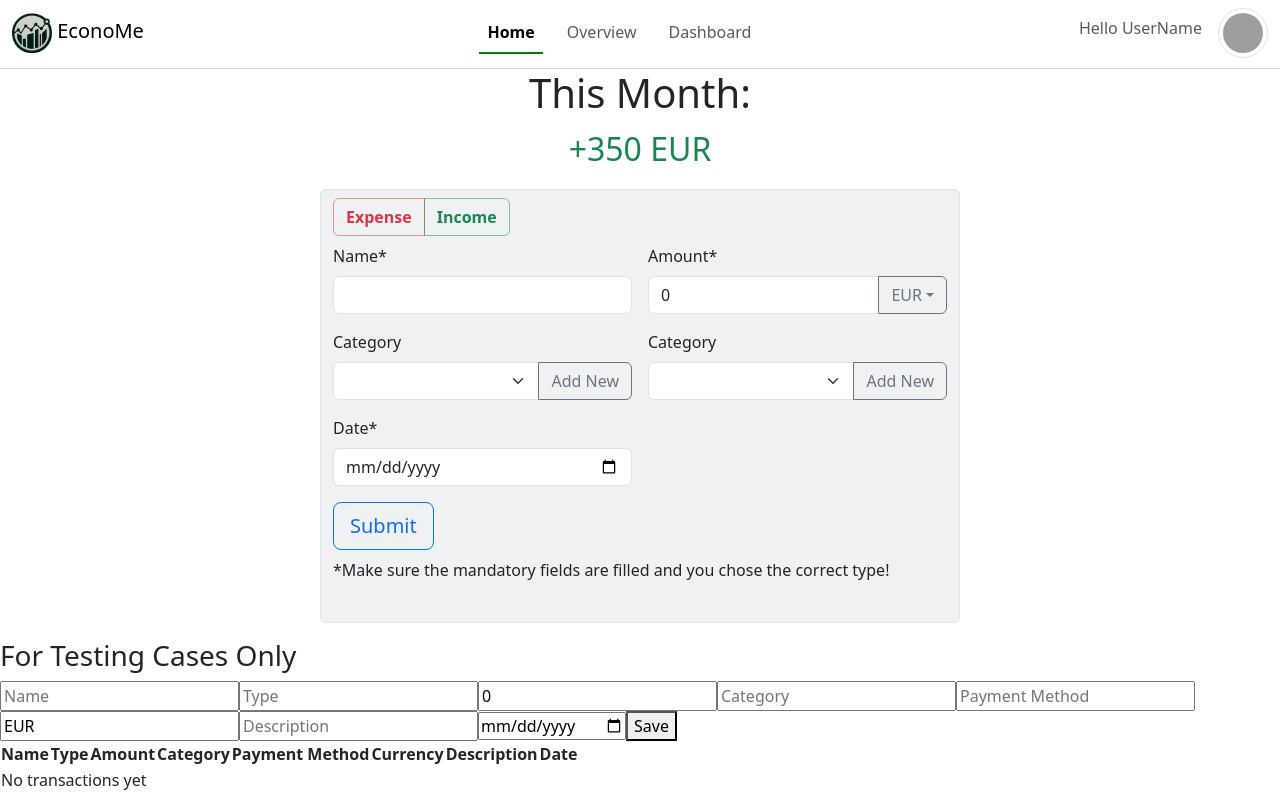
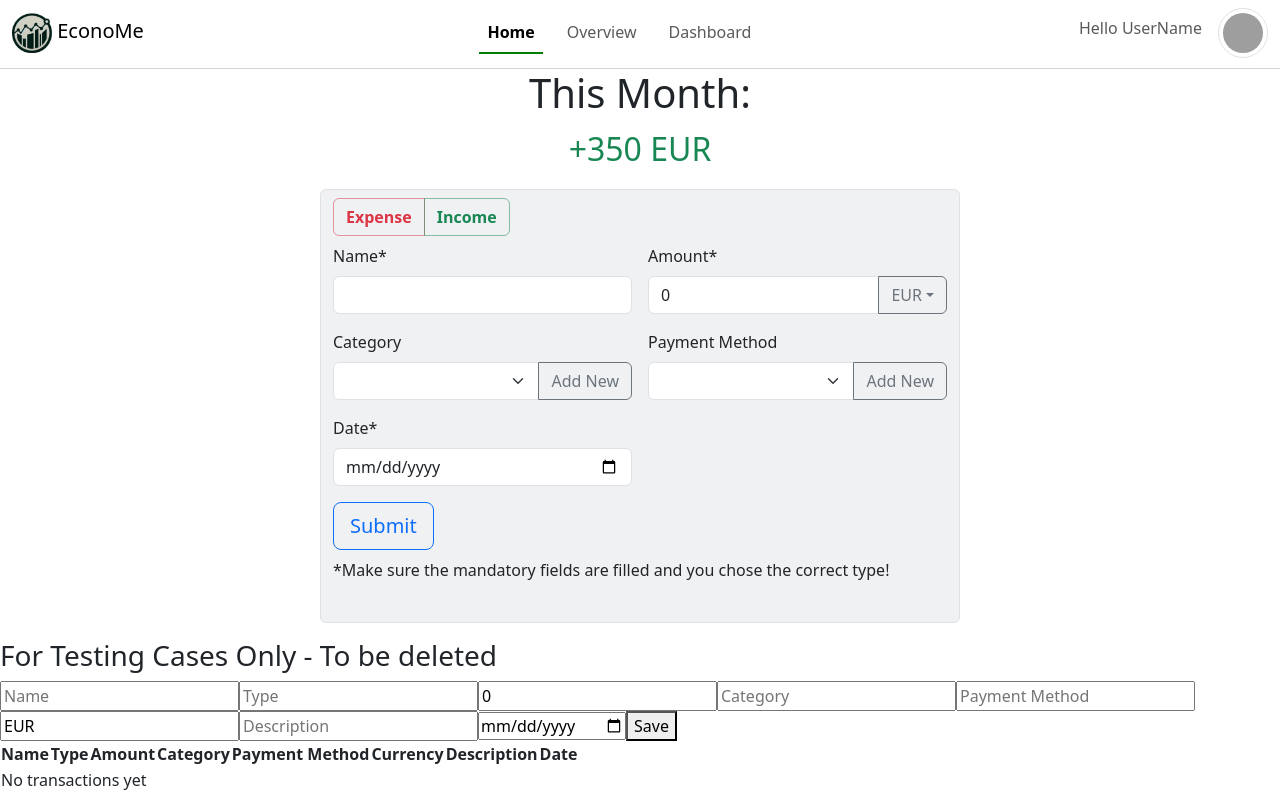
Before and after one commit to flabbaholt/EconoMe-webtech-frontend, a Vue app: page / in a window 1280 px wide. Built offline with nearby package versions, Linux system fonts and the light colour scheme; grey boxes are pictures that could not be loaded.

Commit message:
small adjustments

```diff
--- a/src/components/TransactionForm.vue
+++ b/src/components/TransactionForm.vue
@@ -1,5 +1,5 @@
 <script setup lang="ts">
-import { ref, computed } from 'vue';
+import { ref } from 'vue';
 import AddOptionModal from "@/components/AddOptionModal.vue";
 
 interface Transaction {
@@ -125,7 +125,7 @@ function save() {
         </div>
       </div>
       <div class="col-md-6">
-        <label for="payment" class="form-label">Category</label>
+        <label for="payment" class="form-label">Payment Method</label>
         <div class="input-group">
           <select class="form-select" id="payment" aria-label="paymentMethod select" v-model="paymentMethodField">
             <option selected disabled>Choose Payment Method...</option>
@@ -153,7 +153,7 @@ function save() {
   </div>
 
   <div>
-    <h3 class="mt-3">For Testing Cases Only</h3>
+    <h3 class="mt-3">For Testing Cases Only - To be deleted</h3>
   </div>
   <div>
     <input v-model="nameField" placeholder="Name" type="text">
@@ -201,12 +201,4 @@ function save() {
 </template>
 
 <style scoped>
-.testclass1 {
-  display: flex;
-  flex-direction: column;
-  gap: 5px;
-  justify-content: center;
-  align-items: center;
-  margin-top: 30px;
-}
 </style>
```
